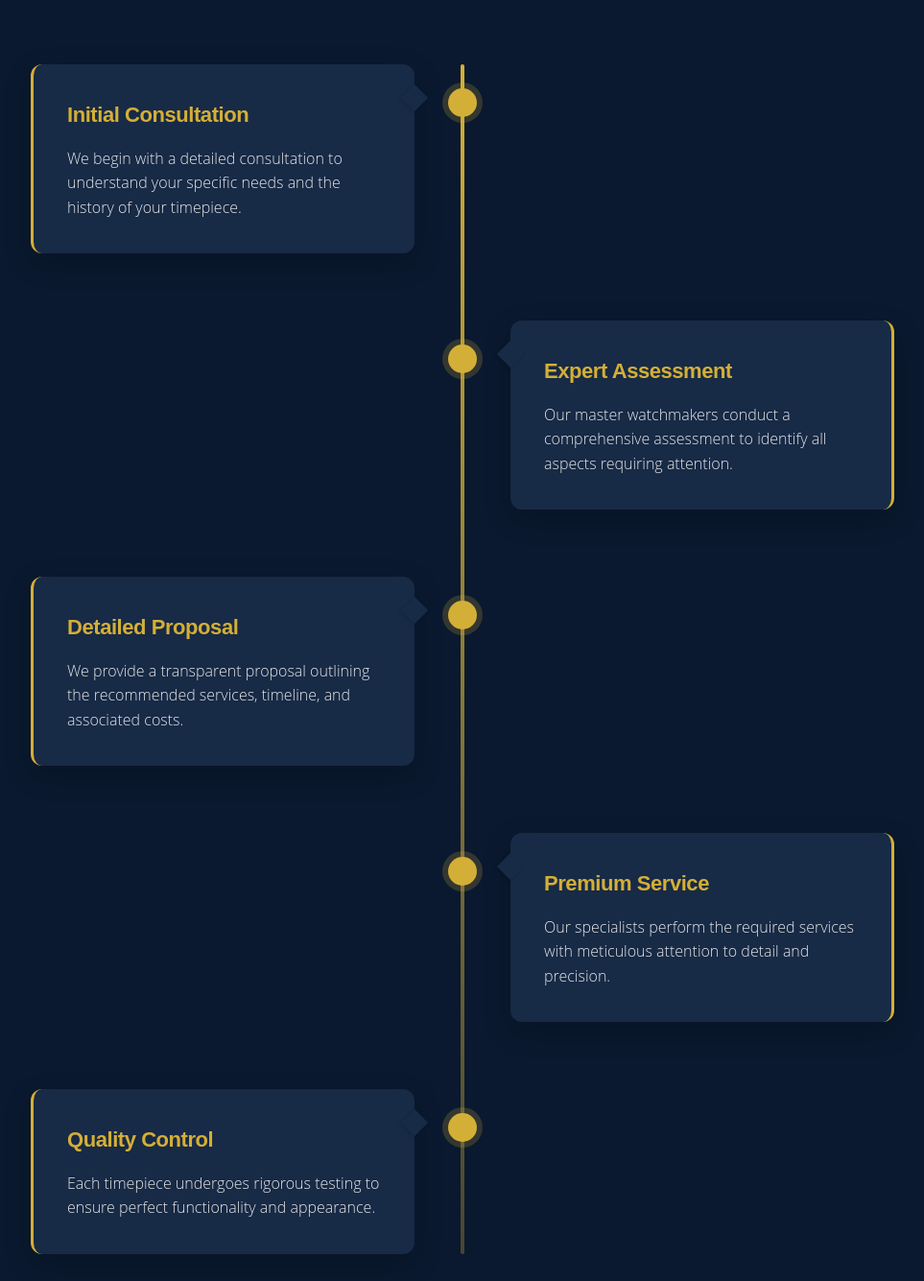
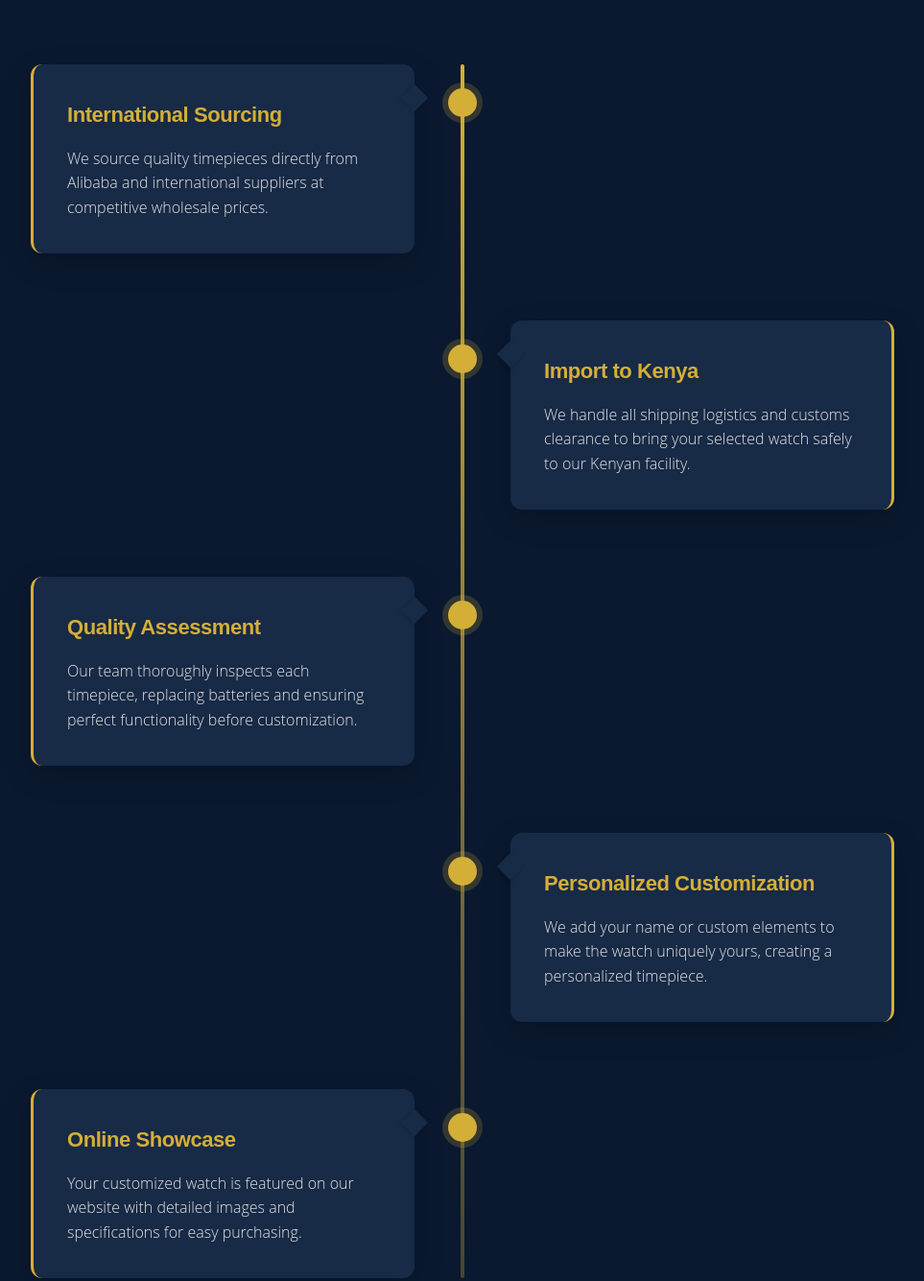
Before and after one commit to yasiir564/ytime, a plain HTML site: page service.html in a window 1280 px wide. Shown: the part 2478-3813 px from the top of the page at 96% size, without its empty margins (158-1121 px from the left). Drawn offline with Linux system fonts and the light colour scheme.

Commit message:
Update service.html

```diff
--- a/service.html
+++ b/service.html
@@ -1494,41 +1494,40 @@ h1, h2, h3, h4, h5, h6 {
     <div class="timeline-item">
         <div class="timeline-dot"></div>
         <div class="timeline-content">
-                        <h3 class="timeline-title">Initial Consultation</h3>
-                        <p>We begin with a detailed consultation to understand your specific needs and the history of your timepiece.</p>
+            <h3 class="timeline-title">International Sourcing</h3>
+            <p>We source quality timepieces directly from Alibaba and international suppliers at competitive wholesale prices.</p>
         </div>
     </div>
 
     <div class="timeline-item">
         <div class="timeline-dot"></div>
         <div class="timeline-content">
-                        <h3 class="timeline-title">Expert Assessment</h3>
-                        <p>Our master watchmakers conduct a comprehensive assessment to identify all aspects requiring attention.</p>
+            <h3 class="timeline-title">Import to Kenya</h3>
+            <p>We handle all shipping logistics and customs clearance to bring your selected watch safely to our Kenyan facility.</p>
         </div>
     </div>
 
     <div class="timeline-item">
         <div class="timeline-dot"></div>
         <div class="timeline-content">
-                        <h3 class="timeline-title">Detailed Proposal</h3>
-                        <p>We provide a transparent proposal outlining the recommended services, timeline, and associated costs.</p>
+            <h3 class="timeline-title">Quality Assessment</h3>
+            <p>Our team thoroughly inspects each timepiece, replacing batteries and ensuring perfect functionality before customization.</p>
         </div>
     </div>
 
     <div class="timeline-item">
         <div class="timeline-dot"></div>
         <div class="timeline-content">
-                        <h3 class="timeline-title">Premium Service</h3>
-                        <p>Our specialists perform the required services with meticulous attention to detail and precision.</p>
+            <h3 class="timeline-title">Personalized Customization</h3>
+            <p>We add your name or custom elements to make the watch uniquely yours, creating a personalized timepiece.</p>
         </div>
     </div>
 
     <div class="timeline-item">
         <div class="timeline-dot"></div>
         <div class="timeline-content">
-                        <h3 class="timeline-title">Quality Control</h3>
-                        <p>Each timepiece undergoes rigorous testing to ensure perfect functionality and appearance.</p>
-                    </div>
+            <h3 class="timeline-title">Online Showcase</h3>
+            <p>Your customized watch is featured on our website with detailed images and specifications for easy purchasing.</p>
         </div>
     </div>
 </div>
@@ -1551,8 +1550,8 @@ h1, h2, h3, h4, h5, h6 {
         </div>
         <p class="testimonial-text">"The authentication service at YTime gave me complete confidence in my vintage Rolex purchase. Their attention to detail and expertise is unmatched in Nairobi."</p>
         <div class="testimonial-author">
-                        <div class="testimonial-avatar">
-                            <img src="/api/placeholder/100/100" alt="James Mwangi">
+            <div class="testimonial-avatar" style="background-color: #4A90E2; color: white; width: 50px; height: 50px; border-radius: 50%; display: flex; align-items: center; justify-content: center; font-weight: bold; font-size: 24px;">
+                J
             </div>
             <div>
                 <div class="testimonial-name">James Mwangi</div>
@@ -1571,8 +1570,8 @@ h1, h2, h3, h4, h5, h6 {
         </div>
         <p class="testimonial-text">"The maintenance service extended the life of my grandfather's heirloom watch. The craftmanship and care shown by the YTime team was exceptional."</p>
         <div class="testimonial-author">
-                        <div class="testimonial-avatar">
-                            <img src="/api/placeholder/100/100" alt="Sarah Ochieng">
+            <div class="testimonial-avatar" style="background-color: #E74C3C; color: white; width: 50px; height: 50px; border-radius: 50%; display: flex; align-items: center; justify-content: center; font-weight: bold; font-size: 24px;">
+                S
             </div>
             <div>
                 <div class="testimonial-name">Sarah Ochieng</div>
@@ -1591,13 +1590,12 @@ h1, h2, h3, h4, h5, h6 {
         </div>
         <p class="testimonial-text">"The customization service transformed my watch into a truly unique piece. The expertise and creativity of the YTime team exceeded all my expectations."</p>
         <div class="testimonial-author">
-                        <div class="testimonial-avatar">
-                            <img src="/api/placeholder/100/100" alt="Daniel Kamau">
+            <div class="testimonial-avatar" style="background-color: #27AE60; color: white; width: 50px; height: 50px; border-radius: 50%; display: flex; align-items: center; justify-content: center; font-weight: bold; font-size: 24px;">
+                D
             </div>
             <div>
                 <div class="testimonial-name">Daniel Kamau</div>
                 <div class="testimonial-title">Architect</div>
-                        </div>
             </div>
         </div>
     </div>
```
Lines whose indentation alone changed are shown as unchanged.
